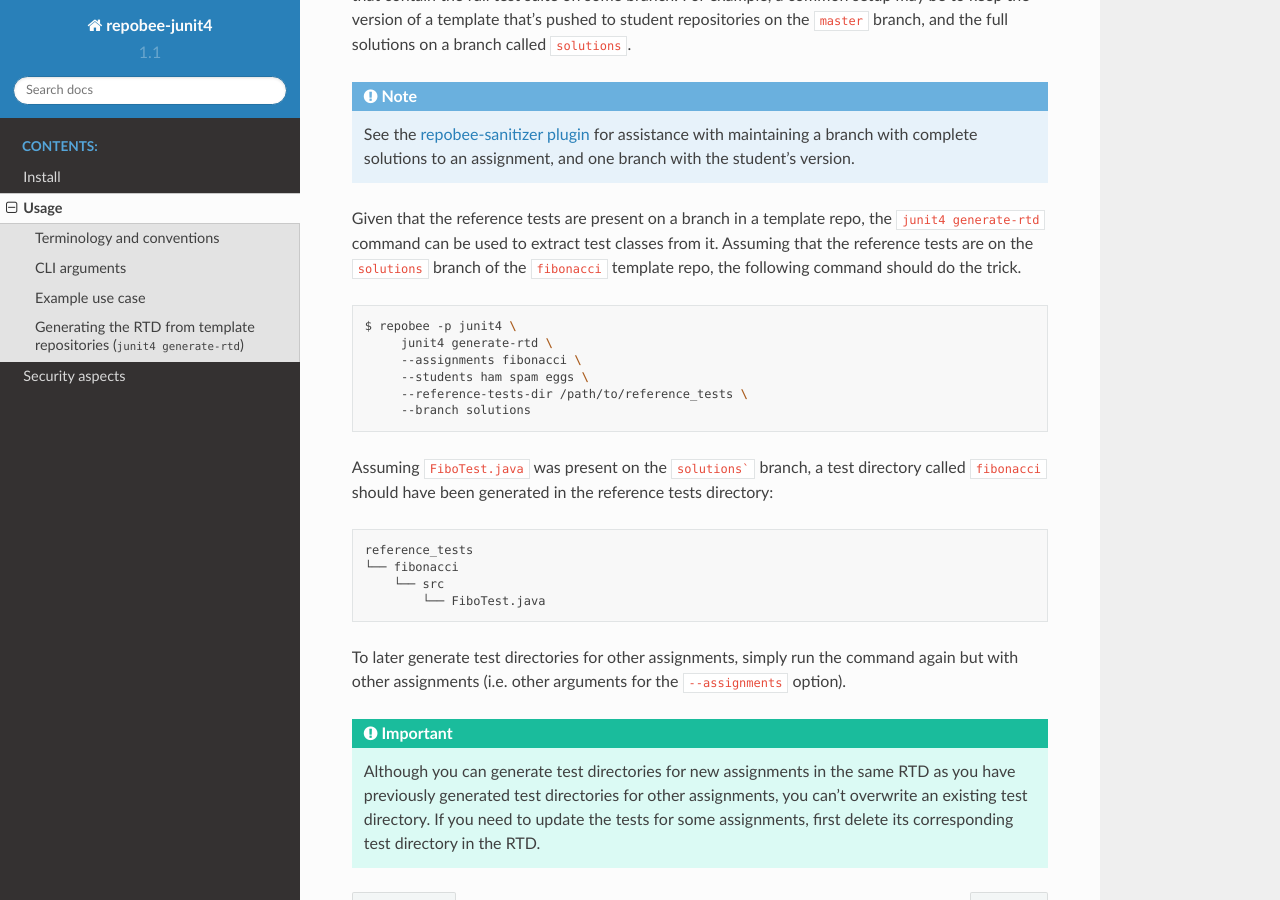
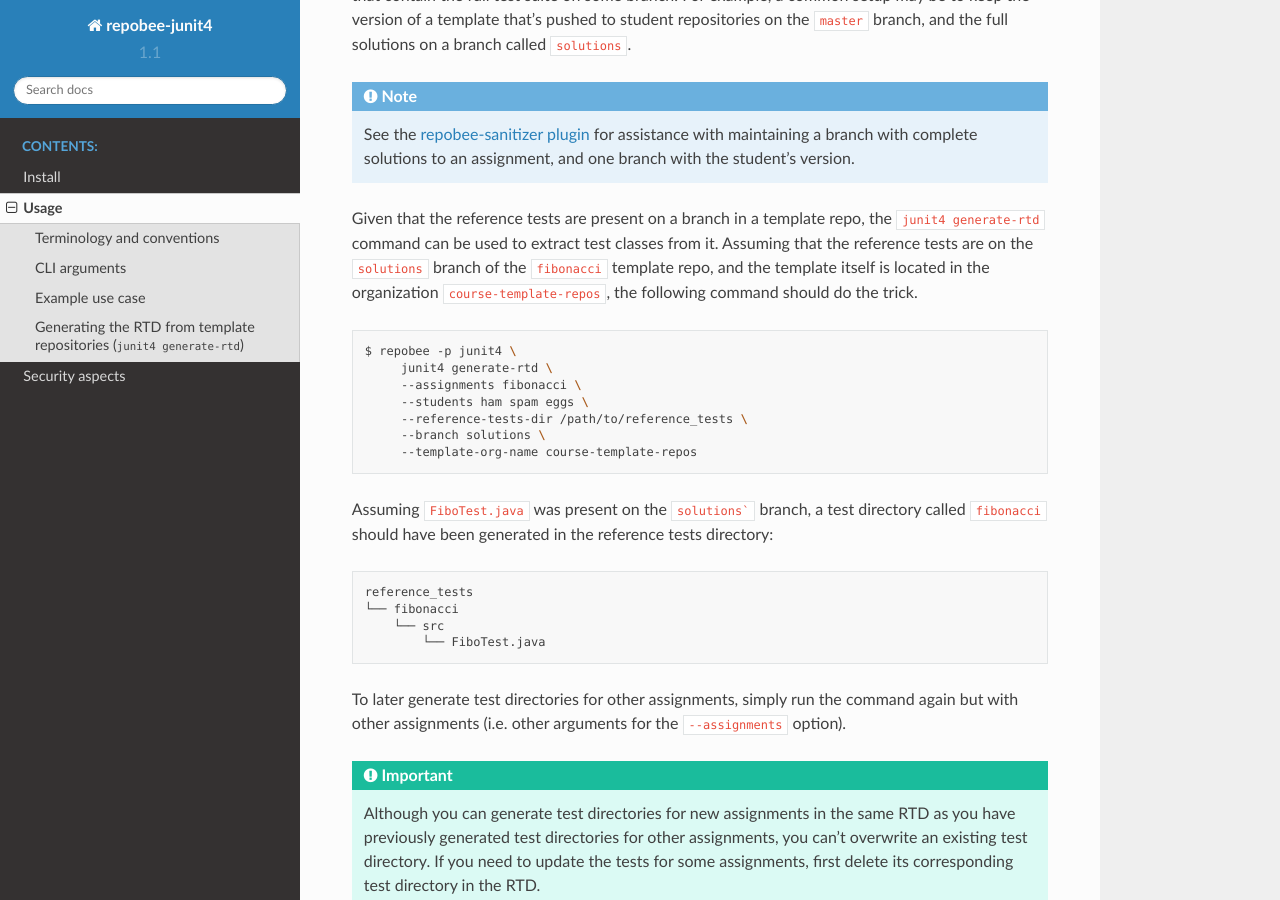
Before and after one commit to repobee/repobee-junit4, a Sphinx documentation site: the page built from docs/usage.rst, in a window 1280 px wide and 900 px high, scrolled down 3934 px. Built offline with Sphinx 7.4.7 and the Read the Docs theme 2.0.0, drawn with Linux system fonts in a browser that asks for light colours.

Commit message:
Add explicit --template-org-name option

````diff
--- a/docs/usage.rst
+++ b/docs/usage.rst
@@ -201,7 +201,8 @@
 Given that the reference tests are present on a branch in a template repo, the
 ``junit4 generate-rtd`` command can be used to extract test classes from it.
 Assuming that the reference tests are on the ``solutions`` branch of the
-``fibonacci`` template repo, the following command should do the
+``fibonacci`` template repo, and the template itself is located in the
+organization ``course-template-repos``, the following command should do the
 trick.
 
 .. code-block:: bash
@@ -211,7 +212,8 @@
         --assignments fibonacci \
         --students ham spam eggs \
         --reference-tests-dir /path/to/reference_tests \
-        --branch solutions
+        --branch solutions \
+        --template-org-name course-template-repos
 
 Assuming ``FiboTest.java`` was present on the ``solutions``` branch, a test
 directory called ``fibonacci`` should have been generated in the reference
````
